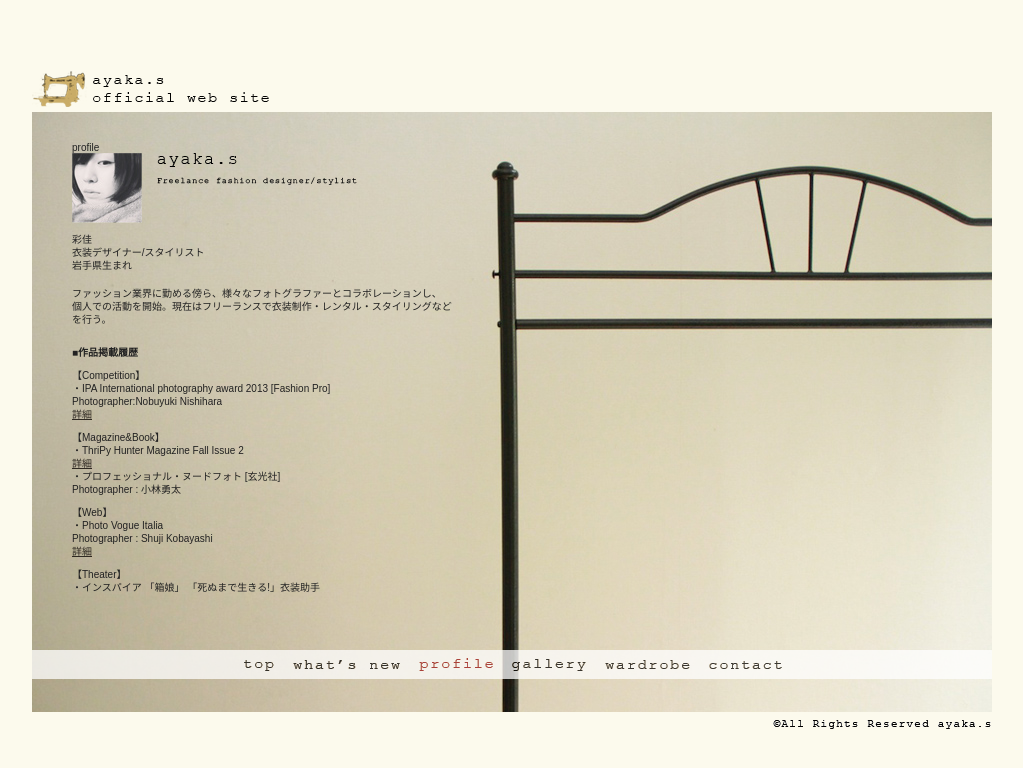
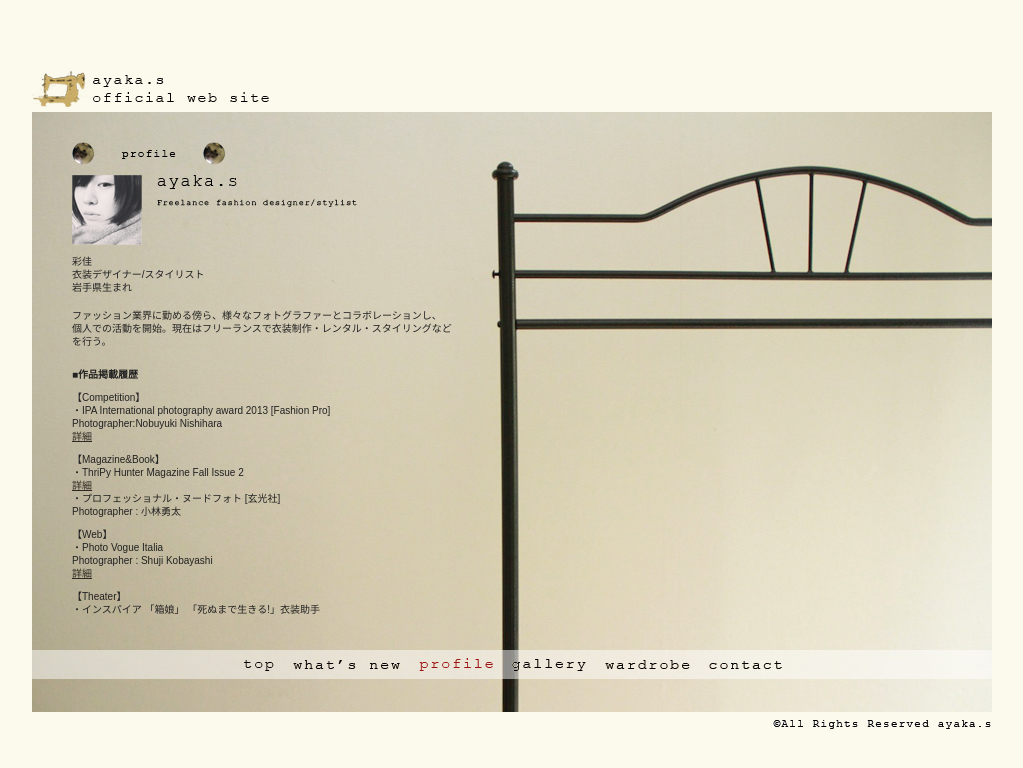
Before and after one commit to jssuger52/workspace, a PHP site: page /profile/ in a window 1280 px wide. Shown: the top 768 px of the page, without its empty margins (128-1151 px from the left). Run offline with PHP 8.4, Linux system fonts and the light colour scheme.

Commit message:
profile見出し追加

```diff
--- a/Ayaka/profile/css/style.css
+++ b/Ayaka/profile/css/style.css
@@ -11,9 +11,10 @@ background:url('../img/bg-01.jpg') no-repeat;
  title
 --------------------------------------- */
 .hdg-level1-01{
-background:url('../img/hdg-level01-01.gif') no-repeat left top;
-width:230px;
-height:53px;
+background:url(../img/hdg-level1-01.png) no-repeat left top;
+width:154px;
+height:23px;
+margin-bottom:10px;
 text-indent:-99999px;
 }
 .hdg-level1-02{
--- a/Ayaka/profile/index.html
+++ b/Ayaka/profile/index.html
@@ -26,7 +26,7 @@
 
 <div id="container">
 <section class="type-01">
-<h1 class="hdg-01">profile</h1>
+<h1 class="hdg-level1-01">profile</h1>
 <article class="profile">
 <div class="lyt-column-02 mb10">
 <p class="photo-01"><img src="img/img-01.jpg" alt="" width="70" height="70" /></p>
--- a/Ayaka/shared/css/base.css
+++ b/Ayaka/shared/css/base.css
@@ -97,9 +97,10 @@ text-indent:-99999px;
  gNav
 --------------------------------------- */
 #gNav{
-background:#FFF;
-opacity:0.75;
-filter:alpha(opacity=75);
+background-color:rgba(255, 255, 255, 0.5);
+filter:progid:DXImageTransform.Microsoft.gradient(startcolorstr=#7fffffff,endcolorstr=#7fffffff,gradienttype=0);
+-ms-filter:"progid:DXImageTransform.Microsoft.gradient(startColorstr=#7fffffff,endColorstr=#7fffffff)";
+zoom:1;
 position:absolute;
 padding:8px 0;
 left:0;
```
Also changed, not shown: Ayaka/profile/img/hdg-level1-01.gif (deleted).
